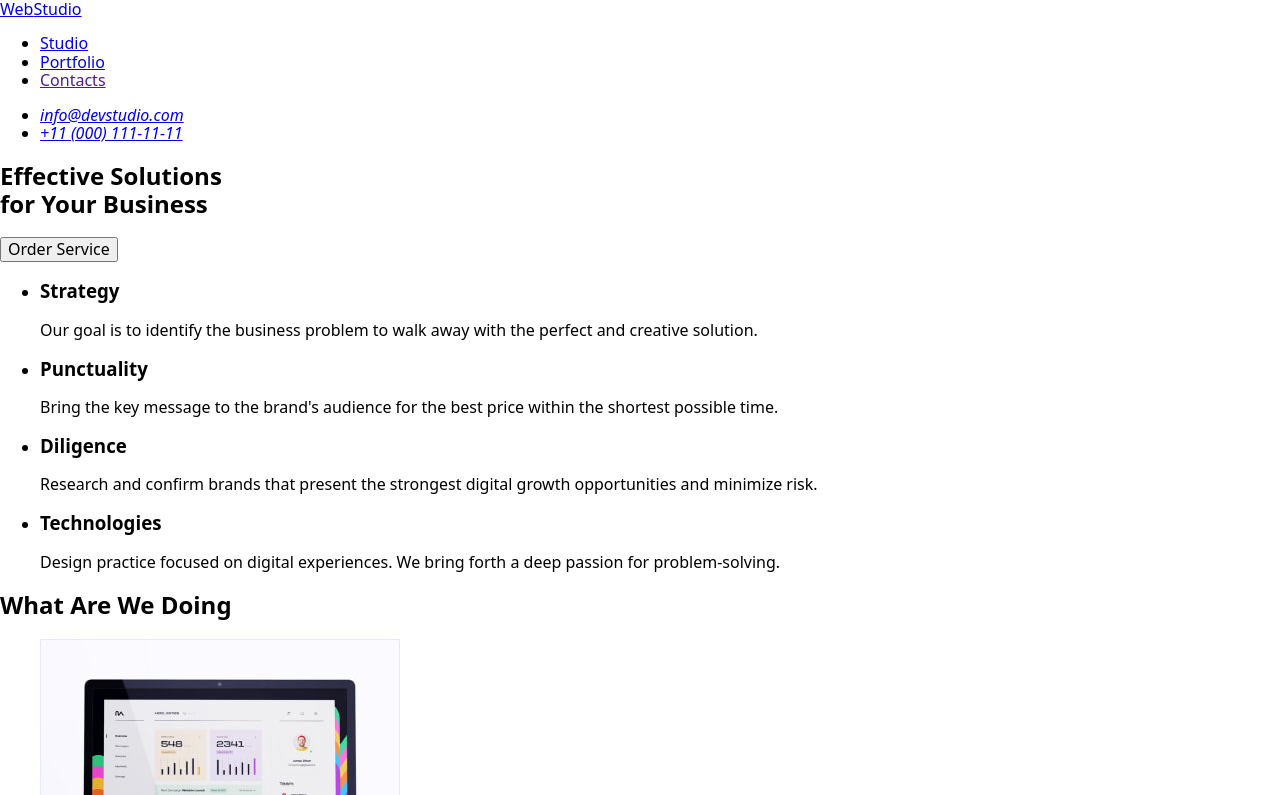
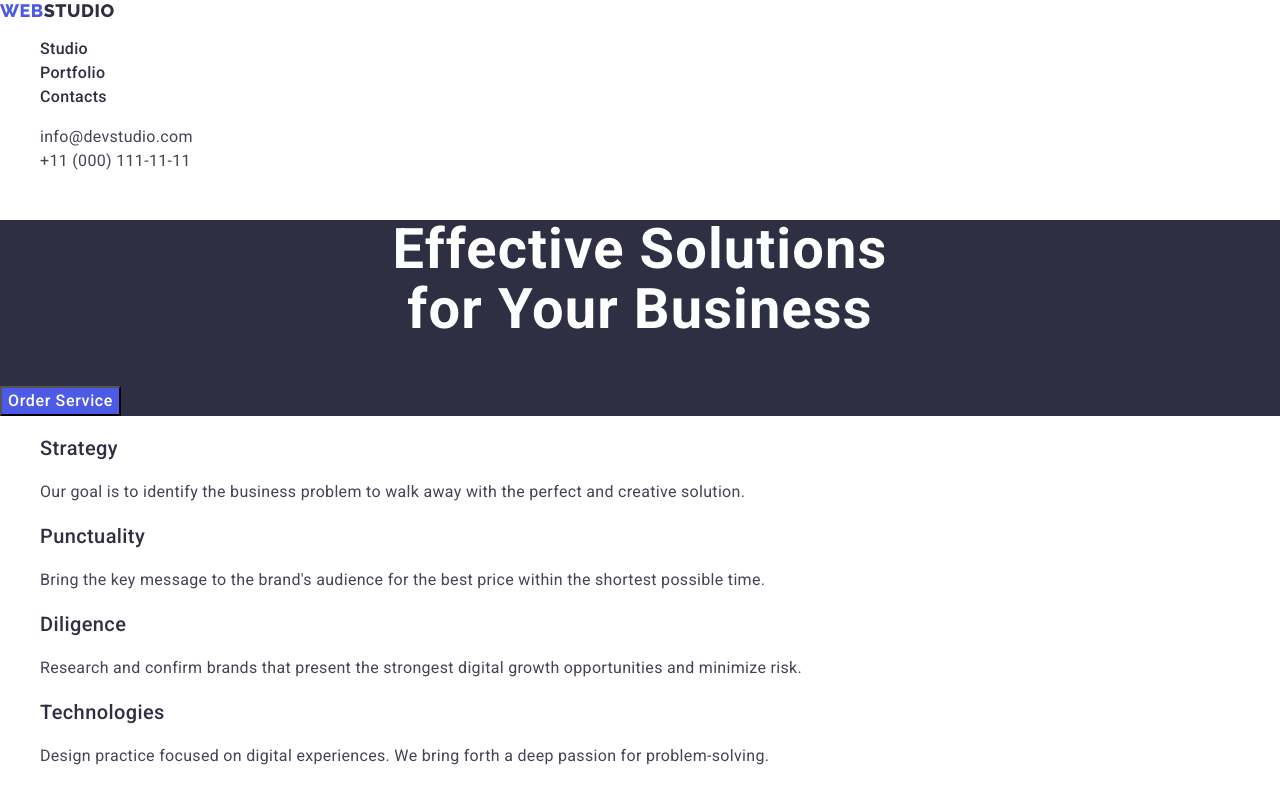
Before and after one commit to demosph/goit-markup-hw-02, a plain HTML site: page index.html in a window 1280 px wide. Shown: the top 795 px of the page. Drawn offline with nearby package versions, Linux system fonts and the light colour scheme.

Commit message:
Fixed issues with typos.

```diff
--- a/css/styles.css
+++ b/css/styles.css
@@ -127,7 +127,7 @@ body {
     color: var(--slate);
 }
 
-main-opportunities-section {
+.main-opportunities-section {
     background-color: var(--white);
 }
 
--- a/index.html
+++ b/index.html
@@ -13,13 +13,13 @@
       href="https://fonts.googleapis.com/css2?family=Raleway:wght@800&family=Roboto:wght@400;500;700&display=swap"
       rel="stylesheet"
     />
-    <link rel="stylesheet" href="./css/style.css" />
+    <link rel="stylesheet" href="./css/styles.css" />
     <title>Web Studio</title>
   </head>
 
   <body>
     <!-- header -->
-    <header>
+    <header class="top-line">
       <nav class="placement-in-a-line">
         <!--Logo-->
         <a class="link logo" href="./index.html">
@@ -29,17 +29,17 @@
         <ul class="placement-in-a-line list">
           <li>
             <a class="link text-link" href="./index.html">
-              <span class="navigation-box">Studio</span>
+              <span class="navigation-block">Studio</span>
             </a>
           </li>
           <li>
             <a class="link text-link" href="./portfolio.html">
-              <span class="navigation-box">Portfolio</span>
+              <span class="navigation-block">Portfolio</span>
             </a>
           </li>
           <li>
             <a class="link text-link" href="">
-              <span class="navigation-box">Contacts</span>
+              <span class="navigation-block">Contacts</span>
             </a>
           </li>
         </ul>
@@ -47,13 +47,13 @@
       <address class="contacts">
         <ul class="list placement-in-a-line">
           <li>
-            <a class="link contact-box" href="mailto:info@devstudio.com">
+            <a class="link contact-block" href="mailto:info@devstudio.com">
               info@devstudio.com
             </a>
           </li>
 
           <li>
-            <a class="link contact-box" href="tel:+110001111111">
+            <a class="link contact-block" href="tel:+110001111111">
               +11 (000) 111-11-11
             </a>
           </li>
@@ -195,11 +195,11 @@
       </section>
     </main>
     <!-- footer -->
-    <footer class="footer-box">
+    <footer class="footer-block">
       <a class="link logo" href="./index.html">
         Web<span class="logo-studio-footer">Studio</span>
       </a>
-      <p class="paragraf-box">
+      <p class="paragraf-block">
         Increase the flow of customers and sales for your business with digital
         marketing & growth solutions.
       </p>
```
Also changed, not shown: portfolio.html (+1 -3 lines).
